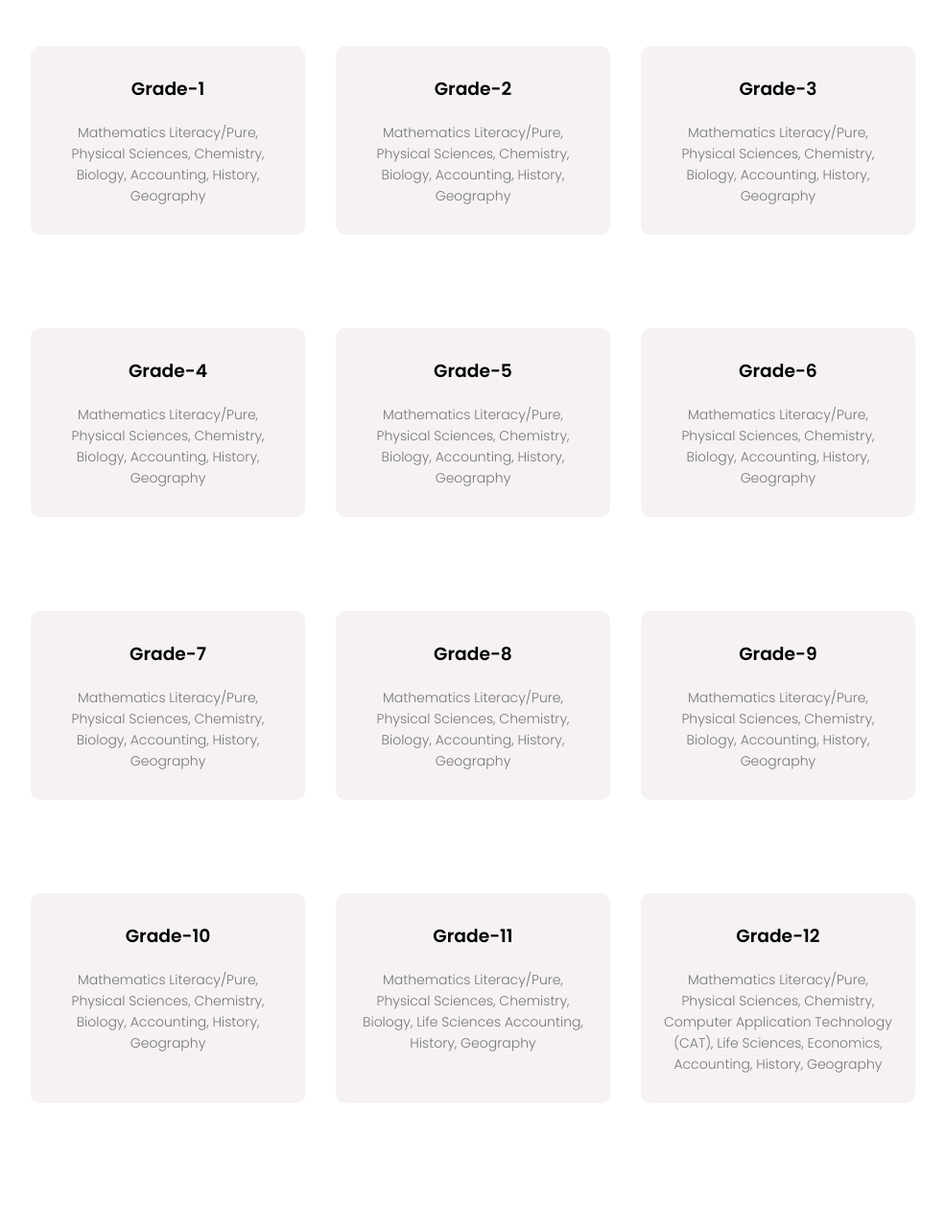
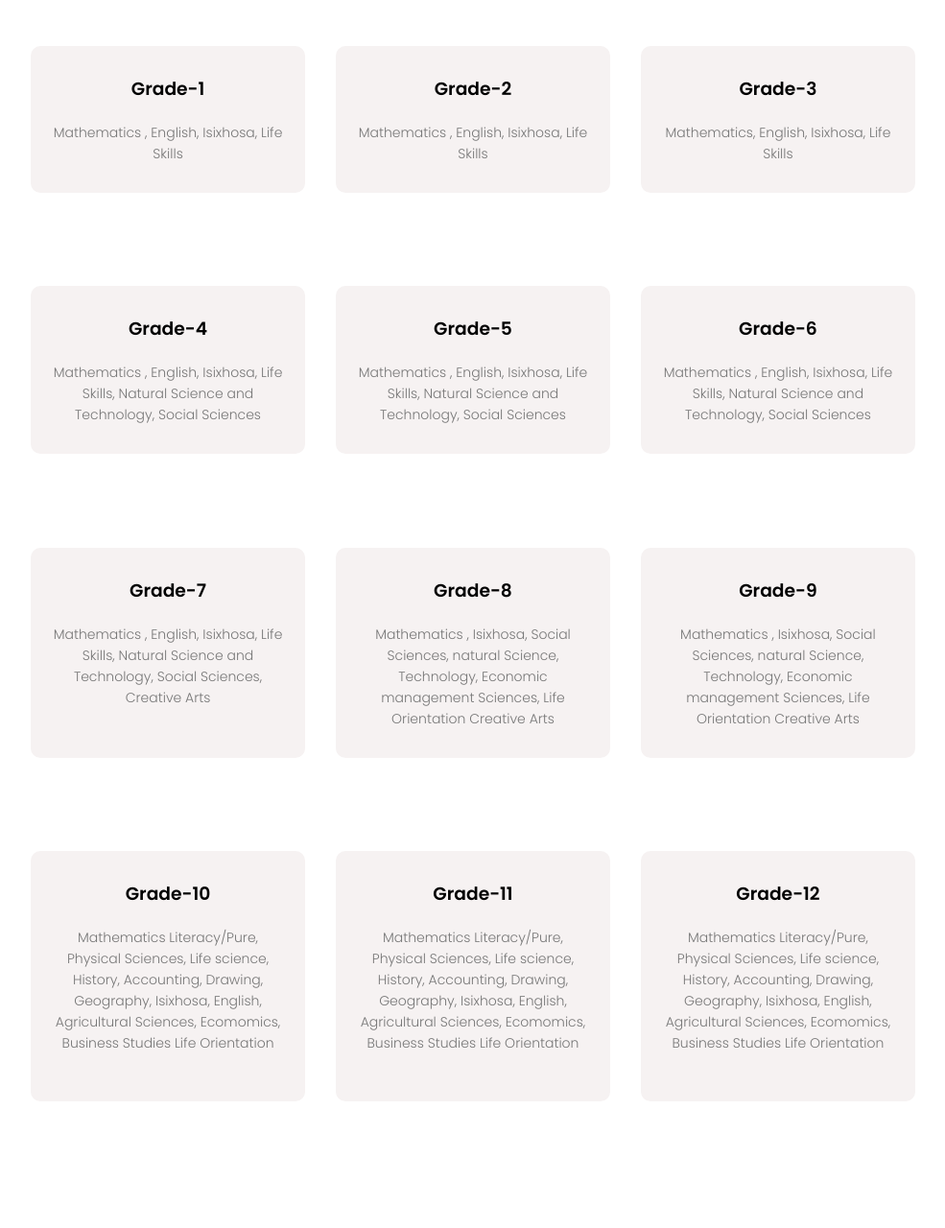
Before and after one commit to Phomolopp/School-Website-Mzamomtsha-Primary-School-, a plain HTML site: page course.html in a window 1280 px wide. Shown: the part 600-1880 px from the top of the page at 96% size, without its empty margins (147-1132 px from the left). Drawn offline with Linux system fonts and the light colour scheme.

Commit message:
Update course.html

```diff
--- a/course.html
+++ b/course.html
@@ -3,7 +3,7 @@
 <head>
     <meta charset="UTF-8">
     <meta name="viewport" content="width=device-width, initial-scale=1.0">
-    <title>Our Courses</title>
+    <title>Grades</title>
     <link rel="stylesheet" href="style.css">
     <link rel="preconnect" href="https://fonts.googleapis.com">
 <link rel="preconnect" href="https://fonts.gstatic.com" crossorigin>
@@ -38,98 +38,88 @@
     <div class="row">
         <div class="course-col">
             <h3>Grade-1</h3>
-            <p>Mathematics Literacy/Pure,
-                Physical Sciences,
-                Chemistry,
-                Biology,
-                Accounting,
-                History,
-                Geography</p>
+            <p>Mathematics ,
+                English,
+                Isixhosa,
+                Life Skills</p>
         </div>
         <div class="course-col">
             <h3>Grade-2</h3>
-            <p>Mathematics Literacy/Pure,
-                Physical Sciences,
-                Chemistry,
-                Biology,
-                Accounting,
-                History,
-                Geography</p>
+                <p>Mathematics ,
+                    English,
+                    Isixhosa,
+                    Life Skills</p>
         </div>
         <div class="course-col">
             <h3>Grade-3</h3>
-            <p>Mathematics Literacy/Pure,
-                Physical Sciences,
-                Chemistry,
-                Biology,
-                Accounting,
-                History,
-                Geography</p>
+                <p>Mathematics,
+                    English,
+                    Isixhosa,
+                    Life Skills</p>
         </div>
     </div>
     <div class="row">
         <div class="course-col">
             <h3>Grade-4</h3>
-            <p>Mathematics Literacy/Pure,
-                Physical Sciences,
-                Chemistry,
-                Biology,
-                Accounting,
-                History,
-                Geography</p>
+            <p>Mathematics ,
+                English,
+                Isixhosa,
+                Life Skills,
+                Natural Science and Technology,
+                 Social Sciences</p>
         </div>
         <div class="course-col">
             <h3>Grade-5</h3>
-            <p>Mathematics Literacy/Pure,
-                Physical Sciences,
-                Chemistry,
-                Biology,
-                Accounting,
-                History,
-                Geography</p>
+            <p>Mathematics ,
+                English,
+                Isixhosa,
+                Life Skills,
+                Natural Science and Technology,
+                Social Sciences</p>
         </div>
         <div class="course-col">
             <h3>Grade-6</h3>
-            <p>Mathematics Literacy/Pure,
-                Physical Sciences,
-                Chemistry,
-                Biology,
-                Accounting,
-                History,
-                Geography</p>
+            <p>Mathematics ,
+                English,
+                Isixhosa,
+                Life Skills,
+                Natural Science and Technology,
+                Social Sciences</p>
         </div>
 
     </div>
     <div class="row">
         <div class="course-col">
             <h3>Grade-7</h3>
-            <p>Mathematics Literacy/Pure,
-                Physical Sciences,
-                Chemistry,
-                Biology,
-                Accounting,
-                History,
-                Geography</p>
+            <p>Mathematics ,
+                English,
+                Isixhosa,
+                Life Skills,
+                Natural Science and Technology,
+                 Social Sciences,
+                Creative Arts</p>
         </div>
         <div class="course-col">
             <h3>Grade-8</h3>
-            <p>Mathematics Literacy/Pure,
-                Physical Sciences,
-                Chemistry,
-                Biology,
-                Accounting,
-                History,
-                Geography</p>
+            <p>Mathematics ,
+                Isixhosa,
+                Social Sciences,
+                natural Science,
+                Technology,
+                Economic management Sciences,
+                Life Orientation
+                Creative Arts</p>
         </div>
         <div class="course-col">
             <h3>Grade-9</h3>
-            <p>Mathematics Literacy/Pure,
-                Physical Sciences,
-                Chemistry,
-                Biology,
-                Accounting,
-                History,
-                Geography</p>
+            <p>Mathematics ,
+                Isixhosa,
+                Social Sciences,
+                natural Science,
+                Technology,
+                Economic management Sciences,
+                Life Orientation
+                Creative Arts</p>
         </div>
 
     </div>
@@ -139,35 +129,50 @@
             <h3>Grade-10</h3>
             <p>Mathematics Literacy/Pure,
                 Physical Sciences,
-                Chemistry,
-                Biology,
+                Life science,
+                History,
                 Accounting,
-                History,
-                Geography</p>
+                Drawing,
+                Geography,
+                Isixhosa,
+                English,
+                Agricultural Sciences,
+                Ecomomics,
+                Business Studies
+                Life Orientation</p>
         </div>
 
         <div class="course-col">
             <h3>Grade-11</h3>
             <p>Mathematics Literacy/Pure,
                 Physical Sciences,
-                Chemistry,
-                Biology,
-                Life Sciences
+                Life science,
+                History,
                 Accounting,
-                History,
-                Geography</p>
+                Drawing,
+                Geography,
+                Isixhosa,
+                English,
+                Agricultural Sciences,
+                Ecomomics,
+                Business Studies
+                Life Orientation</p>
         </div>
         <div class="course-col">
             <h3>Grade-12</h3>
             <p>Mathematics Literacy/Pure,
                 Physical Sciences,
-                Chemistry,
-                Computer Application Technology (CAT),
-                Life Sciences,
-                Economics,
+                Life science,
+                History,
                 Accounting,
-                History,
-                Geography
+                Drawing,
+                Geography,
+                Isixhosa,
+                English,
+                Agricultural Sciences,
+                Ecomomics,
+                Business Studies
+                Life Orientation</p>
             </p>
         </div>
 
```
